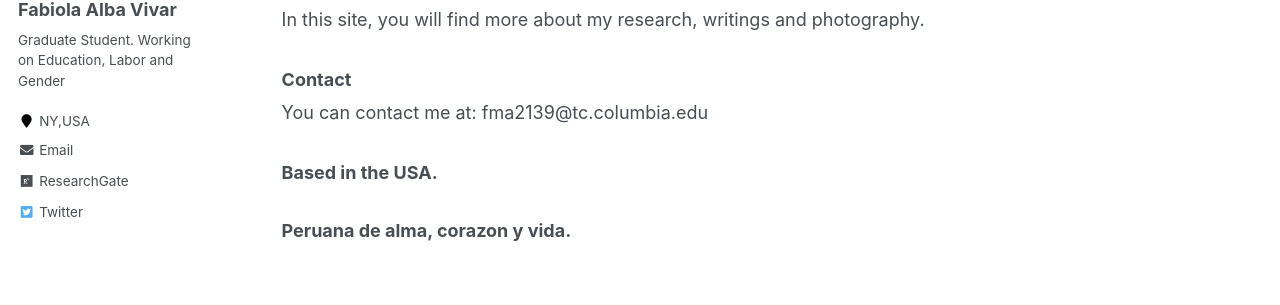
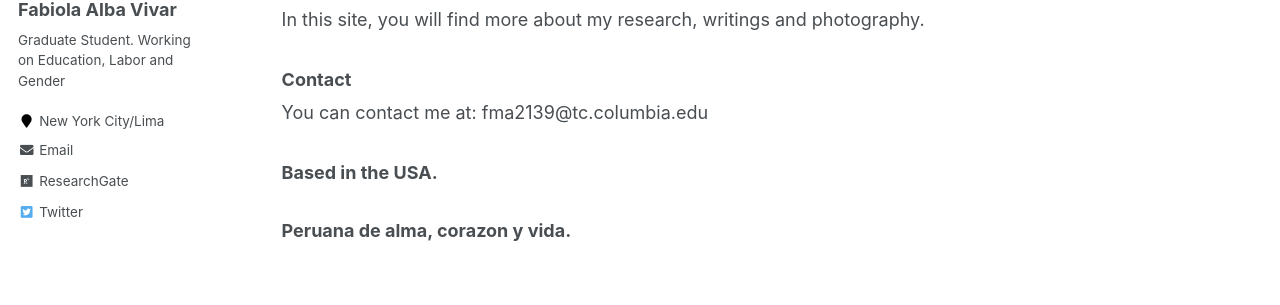
Before and after one commit to falbav/falbav.github.io, a Jekyll site: the page built from _pages/about.md, in a window 1280 px wide. Shown: the part 250-555 px from the top of the page. Built offline with Jekyll 4.4.1, drawn with Linux system fonts in a browser that asks for light colours.

Commit message:
Update _config.yml

```diff
--- a/_config.yml
+++ b/_config.yml
@@ -68,9 +68,9 @@
   name             : "Fabiola Alba Vivar"
   avatar           : "IMG_6152.JPG"
   bio              : "Graduate Student. Working on Education, Labor and Gender"
-  location         : "NY,USA"
+  location         : "New York City/Lima"
   employer         :
-  email            : "fabiola_alba_viva@brown.edu"
+  email            : "fma2139@tc.columbia.edu"
   researchgate     : "https://www.researchgate.net/profile/Fabiola_Alba_Vivar"
   instagram        :
   impactstory      : #"https://profiles.impactstory.org/u/xxxx-xxxx-xxxx-xxxx"
```
